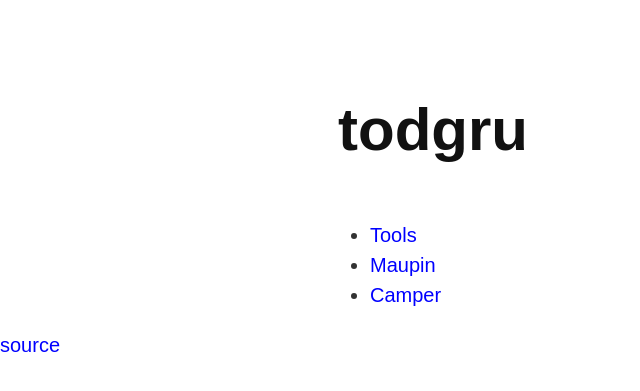
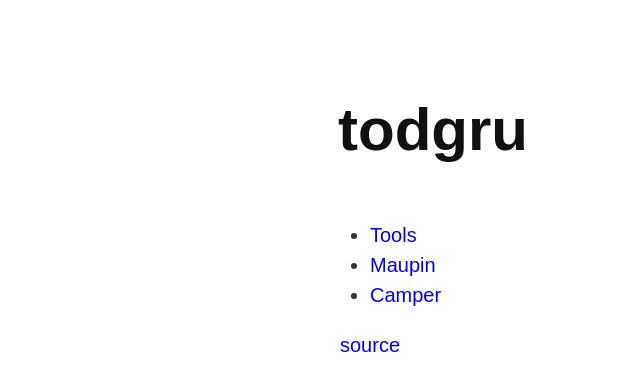
Before and after one commit to todgru/todgru.github.io, a Jekyll site: the page built from index.md, in a window 1280 px wide. Shown: the top 391 px of the page, without its empty margins (0-640 px from the left). Built offline with Jekyll 4.4.1, drawn with Linux system fonts in a browser that asks for light colours.

Commit message:
center that shit

```diff
--- a/_layouts/default.html
+++ b/_layouts/default.html
@@ -13,8 +13,8 @@
     <div class="container">
       <h1><a href="./">{{ site.tag_text }}</a></h1>
       {{ content }}
+      {% include footer.html %}
     </div>
-    {% include footer.html %}
     {% include scripts.html %}
   </body>
 </html>
--- a/_layouts/nobackground.html
+++ b/_layouts/nobackground.html
@@ -13,8 +13,8 @@
     <div class="container">
       <h1><a href="./">{{ site.tag_text }}</a></h1>
       {{ content }}
+      {% include footer.html %}
     </div>
-    {% include footer.html %}
     {% include scripts.html %}
   </body>
 </html>
--- a/_layouts/pics.html
+++ b/_layouts/pics.html
@@ -9,6 +9,7 @@
   <body>
     <div class="container">
       {{ content }}
+      {% include footer.html %}
     </div>
   </body>
 </html>
--- a/_layouts/resume.html
+++ b/_layouts/resume.html
@@ -12,6 +12,7 @@
 <body>
   <div class="container">
     {{ content }}
+    {% include footer.html %}
   </div>
 {% include scripts.html %}
 </body>
```
